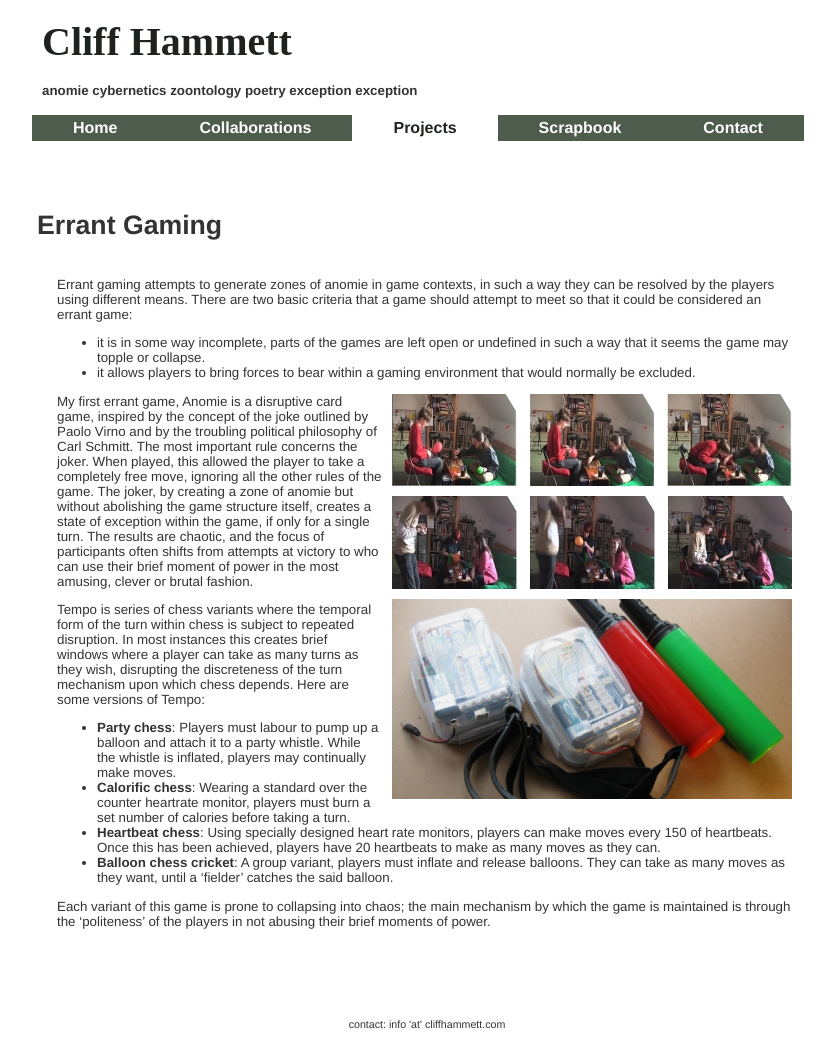
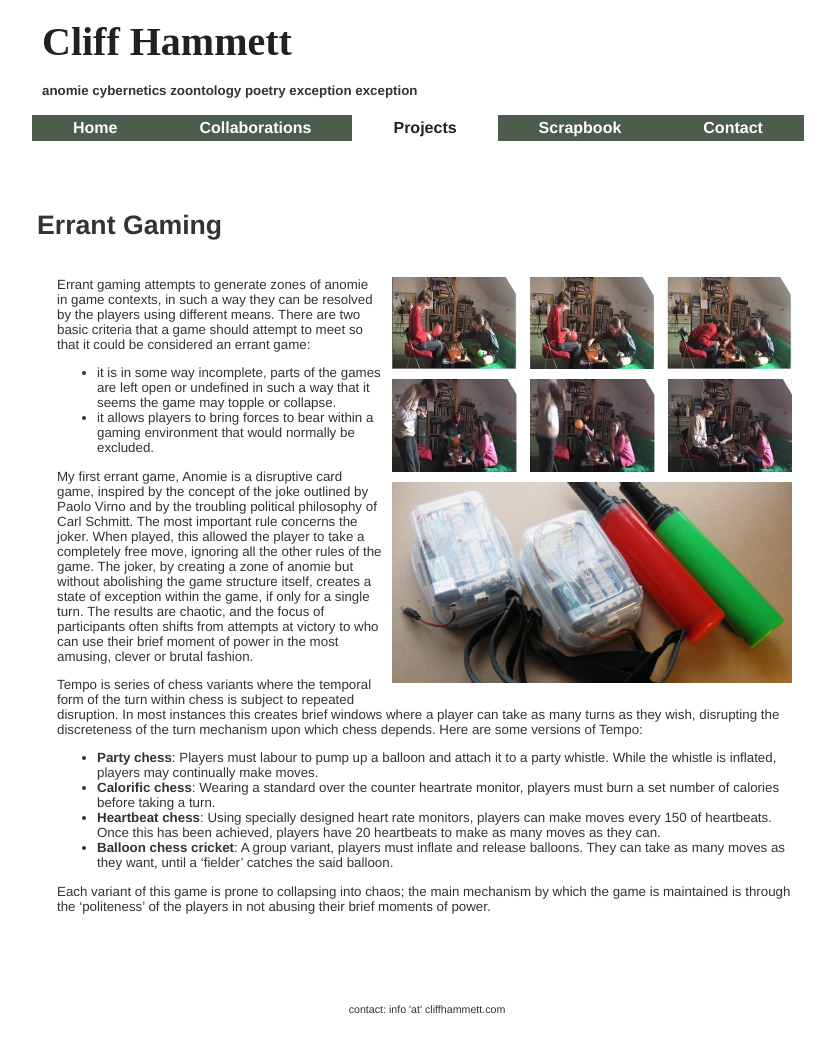
Before and after one commit to dentalplan/dentalplan.github.io, a Jekyll site: the page built from _posts/projects/2011-09-01-errant-gaming.md, in a window 1280 px wide. Shown: the whole page, without its empty margins (245-1080 px from the left). Built offline with Jekyll 4.4.1, drawn with Linux system fonts in a browser that asks for light colours; Markdown is read by kramdown in place of the engine named in the settings.

Commit message:
fixing image placement

```diff
--- a/_posts/projects/2011-09-01-errant-gaming.md
+++ b/_posts/projects/2011-09-01-errant-gaming.md
@@ -8,15 +8,16 @@ excerpt: Generative disruptions to game mechanisms.
 thumbimg: thumb_anomie2.jpg
 thumbal: the card game 'anomie' in play
 ---
+![Temporal errant game experiments](/resources/img/project_errantgaming1.jpg)
+![Temporal errant game experiments](/resources/img/project_errantgaming2.jpg)
+![Temporal errant game equipment](/resources/img/project_errantgaming3.jpg)
+
 Errant gaming attempts to generate zones of anomie in game contexts, in such a way they can be resolved by the players using different means.  There are two basic criteria that a game should attempt to meet so that it could be considered an errant game:
 
 * it is in some way incomplete, parts of the games are left open or undefined in such a way that it seems the game may topple or collapse.
 * it allows players to bring forces to bear within a gaming environment that would normally be excluded.
 
 
-![Temporal errant game experiments](/resources/img/project_errantgaming1.jpg)
-![Temporal errant game experiments](/resources/img/project_errantgaming2.jpg)
-![Temporal errant game equipment](/resources/img/project_errantgaming3.jpg)
 My first errant game, Anomie is a disruptive card game, inspired by the concept of the joke outlined by Paolo Virno and by the troubling political philosophy of Carl Schmitt.  The most important rule concerns the joker.  When played, this allowed the player to take a completely free move, ignoring all the other rules of the game. The joker, by creating a zone of anomie but without abolishing the game structure itself, creates a state of exception within the game, if only for a single turn.  The results are chaotic, and the focus of participants often shifts from attempts at victory to who can use their brief moment of power in the most amusing, clever or brutal fashion.
 
 Tempo is series of chess variants where the temporal form of the turn within chess is subject to repeated disruption.  In most instances this creates brief windows where a player can take as many turns as they wish, disrupting the discreteness of the turn mechanism upon which chess depends.  Here are some versions of Tempo:
```
